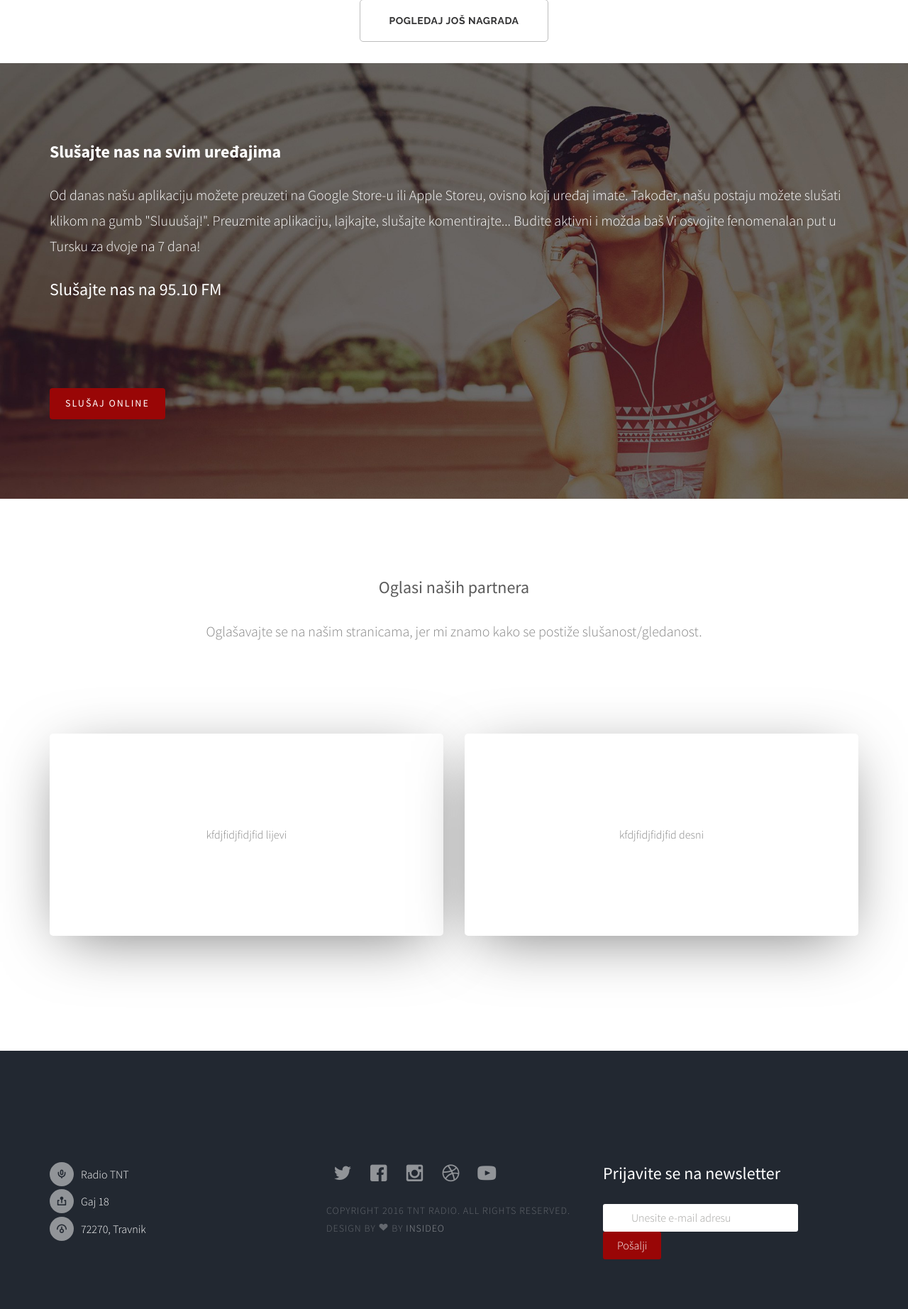
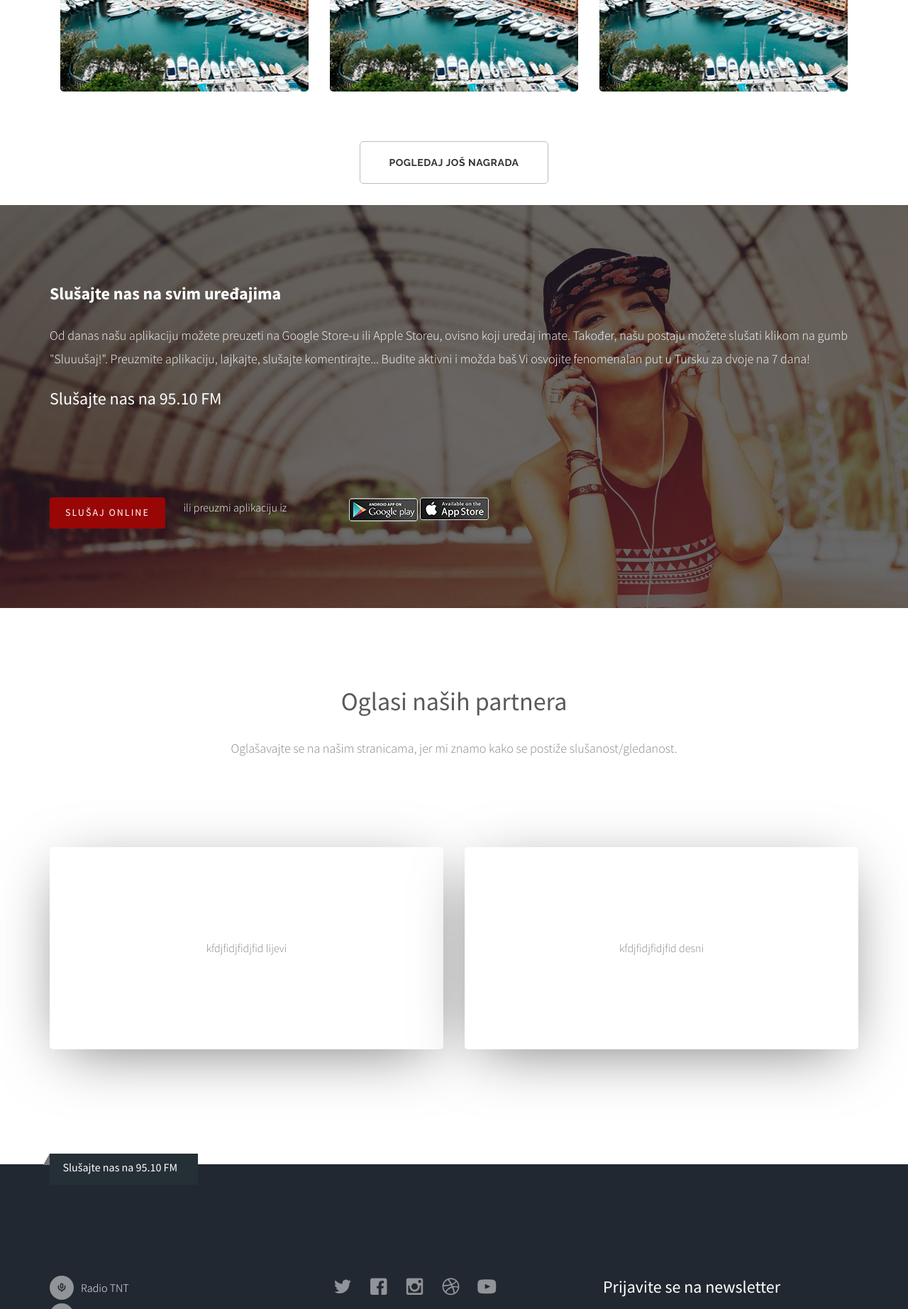
Before and after one commit to bonetino/tnt, a PHP site: page / in a window 1280 px wide. Shown: the part 1585-3430 px from the top of the page at 71% size. Run offline with PHP 8.4, Linux system fonts and the light colour scheme; some web fonts are replaced.

Commit message:
Footer izmjenjen

```diff
--- a/css/style.css
+++ b/css/style.css
@@ -41,9 +41,16 @@ p,
 ul,
 ol {
   margin-bottom: 1.5em;
-  font-size: 20px;
+  font-size: 18px;
   color: #848484;
   font-family: "Source Sans Pro", Arial, sans-serif;
+}
+.block-text {
+  margin-top: 50px;
+}
+.block-text h1 {
+  font-family: "Source Sans Pro", Arial, sans-serif;
+  text-transform: uppercase;
 }
 
 h1,
@@ -62,6 +69,38 @@ h6 {
   background-image: url("../images/about.jpg");
   background-size: cover;
   background-attachment: fixed;
+}
+.footer-social {
+    float: left;
+    padding: 5px 18.5px;
+    color: #FFF;
+    background: #252f36 none repeat scroll 0% 0%;
+    position: absolute;
+    margin-top: -15px;
+}
+.footer-social::after {
+    border-right: 9px solid #777;
+    border-top: 16px solid transparent;
+    content: "";
+    display: block;
+    height: 0px;
+    left: -9px;
+    position: absolute;
+    top: 0px;
+}
+.footer-social label {
+    position: relative;
+    font-size: 16px;
+    font-weight: normal;
+    margin-right: 10px;
+    color: white;
+}
+.footer-social a {
+    margin-right: 3px;
+    text-decoration: none;
+}
+.store span {
+  color: white;
 }
 
 .destinations-form {
@@ -189,12 +228,15 @@ h6 {
 #foot a {
   color: #fff;
 }
+.marge img {
+  width: 100%;
+  height: auto;
+}
 
 .onama-top {}
 
 .onama-top p {
-  font-size: 1.8rem;
-  font-family: "Raleway", sans-serif;
+  font-size: 18px;
 }
 
 .desno {
--- a/index.html
+++ b/index.html
@@ -70,7 +70,7 @@
 								<li><a href="#">Oglašavanje</a></li>
 								<li><a href="program.html">Program</a></li>
 								<li><a href="kontakt.html">Kontakt</a></li>
-								<li><a href="#." class="facebook"><i class="fa fa-facebook"></i></a></li>
+								<li><a href="https://www.facebook.com/BiHRadioTNT/?fref=ts" target="_blank" class="facebook"><i class="fa fa-facebook"></i></a></li>
 								<li><a href="#." class="twitter"><i class="fa fa-twitter"></i></a></li>
 								<li><a href="#." class="facebook"><i class="fa fa-instagram"></i></a></li>
 							</ul>
@@ -90,7 +90,7 @@
 								<span>Imate mogućnost odabrati što ćemo puštati. Zatražite pjesmu, ocijenite je i pomozite svom favoritu da bude na vrhu top liste</span>
 								<form class="destinations-form">
 			            <div class="input-line">
-			              <input type="text" name="destination" value="" class="form-input check-value" placeholder="Koju pjesmu želite čuti?" />
+			              <input type="text" name="destination" value="" class="form-input check-value" placeholder="Naruči pjesmu" />
 			              <button type="button" name="destination-submit" class="form-submit btn btn-special">Pošalji</button>
 			            </div>
           			</form>
@@ -145,17 +145,18 @@
 			<div id="fh5co-work-section">
 					<div class="row">
 						<div class="col-md-12 heading-section animate-box marge">
-						<div class="col-md-12">
-							<h1>Ovo je naslov</h1>
-						</div>
+						<div class="block-text">
+							<div class="col-md-12">
+								<h1>Ovo je naslov</h1>
+							</div>
 						<div class="col-md-8 col-xs-12 col-lg-8">
 							<div class="onama-top">
-								<p>Sed ut perspiciatis unde omnis iste natus error sit voluptatem accusantium doloremque laudantium, totam rem aperiam, eaque ipsa quae ab illo inventore veritatis et quasi architecto beatae vitae dicta sunt explicabo. Nemo enim ipsam voluptatem quia voluptas sit aspernatur aut odit aut fugit, sed quia consequuntur magni dolores eos qui ratione voluptatem sequi nesciunt. Neque porro quisquam est, qui dolorem ipsum quia dolor sit amet, consectetur, adipisci velit, sed quia non numquam eius modi tempora incidunt ut labore et dolore magnam aliquam quaerat voluptatem</p>
+								<p>Ovo je neki uvod u web omnis iste natus error sit voluptatem accusantium doloremque laudantium, totam rem aperiam, eaque ipsa quae ab illo inventore veritatis et quasi architecto beatae vitae dicta sunt explicabo. Nemo enim ipsam voluptatem quia voluptas sit aspernatur aut odit aut fugit, sed quia consequuntur magni dolores eos qui ratione voluptatem sequi nesciunt. Neque porro quisquam est, qui dolorem ipsum quia dolor sit amet, consectetur, adipisci velit, sed quia non numquam eius modi tempora incidunt ut labore et dolore magnam aliquam quaerat voluptatem</p>
 							</div>
 						</div>
-
+						</div>
 						<div class="col-md-4 col-xs-12 col-lg-4">
-							<img src="images/partner-1.jpg" width="350px" height="220px">
+							<img src="images/partner-1.jpg">
 						</div>
 
 						</div>
@@ -163,8 +164,11 @@
 			</div>
 	</div>
 				<div class="container">
-					<div class="novostiBox animate-box">
-						<div class="naslov">Osvojite jednu od vrijednih nagrada</div>
+					<div class="novostiBox animate-box block-text">
+						<div class="col-md-12">
+							<h1>Osvojite jednu od mnogobrojnih nagrada</h1>
+							<p>Možete učestvovati tako da nazovete broj 0800 48383 i odgovorite na pitanje. Izvlacenje ce biti na kraju svakoga mjeseca. Sretne dobitnike objavljujemo na nasoj Facebook stranici. Sretno svima!</p>
+						</div>
 						<div class="col-md-4 col-xs-12">
 							<div class="nagrade-box">
 	              <div class="box-cover">
@@ -288,9 +292,14 @@
 			</div>
 			<div class="container">
 				<div class="row text-center animate-box">
-					<div class="col-md-12 col-sm-12">
-						<span><a class="btn btn-primary left" href="#">Slušaj online</a></span>
+					<div class="col-md-4 col-sm-12 store">
+						<span><a class="btn btn-primary left" href="#">Slušaj online</a> ili preuzmi aplikaciju iz</span>
 					</div>
+
+					<div class="col-md-3 col-xs-12">
+						<img src="images/googleplay.png"><img src="images/applestore.png">
+					</div>
+
 				</div>
 			</div>
 		</div>
@@ -299,7 +308,7 @@
 			<div class="container">
 				<div class="row">
 					<div class="col-md-8 col-md-offset-2 text-center heading-sec animate-box">
-						<h3>Oglasi naših partnera</h3>
+						<h1>Oglasi naših partnera</h1>
 						<p>Oglašavajte se na našim stranicama, jer mi znamo kako se postiže slušanost/gledanost.</p>
 					</div>
 				</div>
@@ -324,6 +333,11 @@
 
 
 		<footer>
+		<div class="container">
+			<div class="footer-social">
+			<label class="font-heading" for="">Slušajte nas na 95.10 FM</label>
+			</div>
+		</div>
 			<div id="footer">
 				<div class="container">
 					<div class="row">
```
Also changed, not shown: images/applestore.png (added), images/googleplay.png (added), 1 other file.
